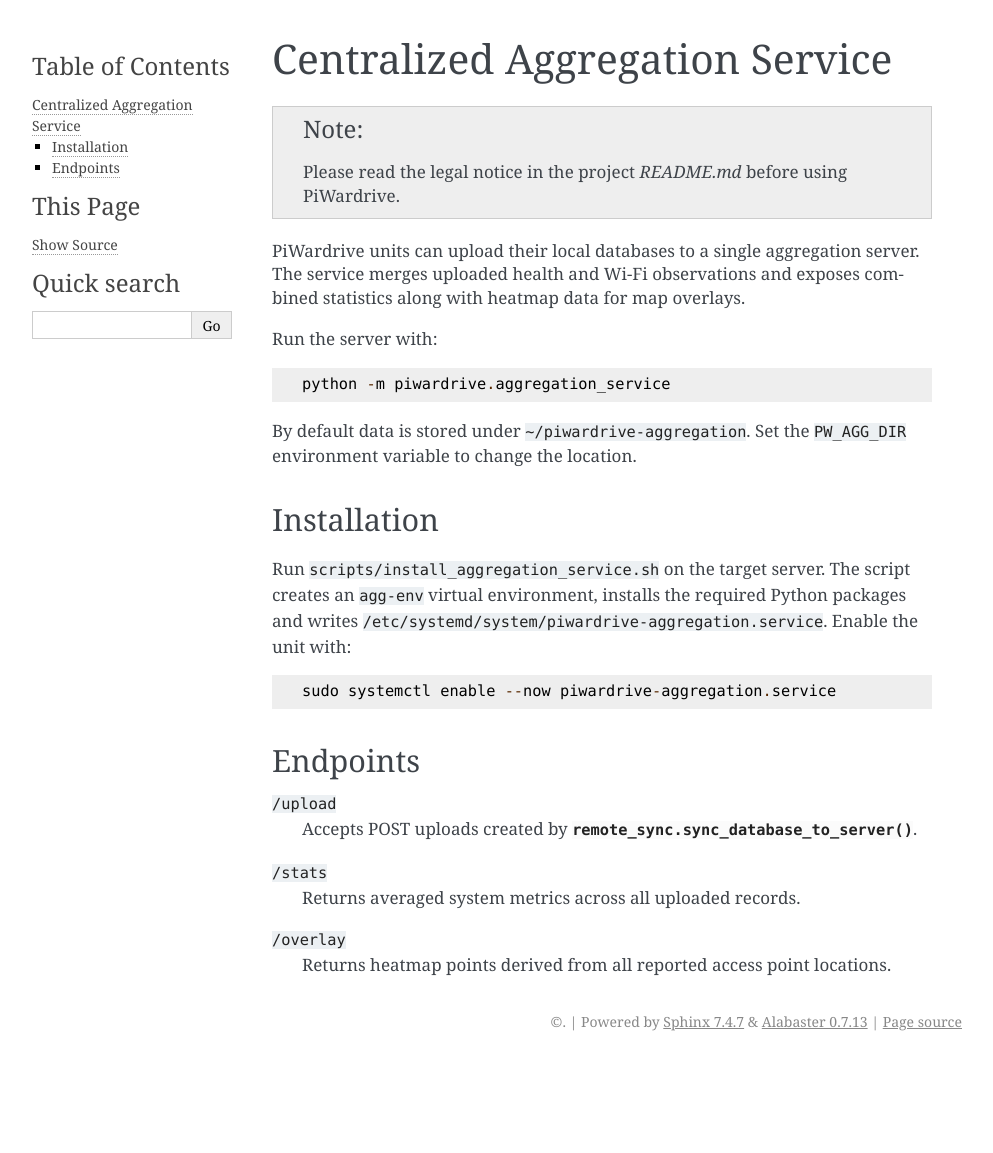
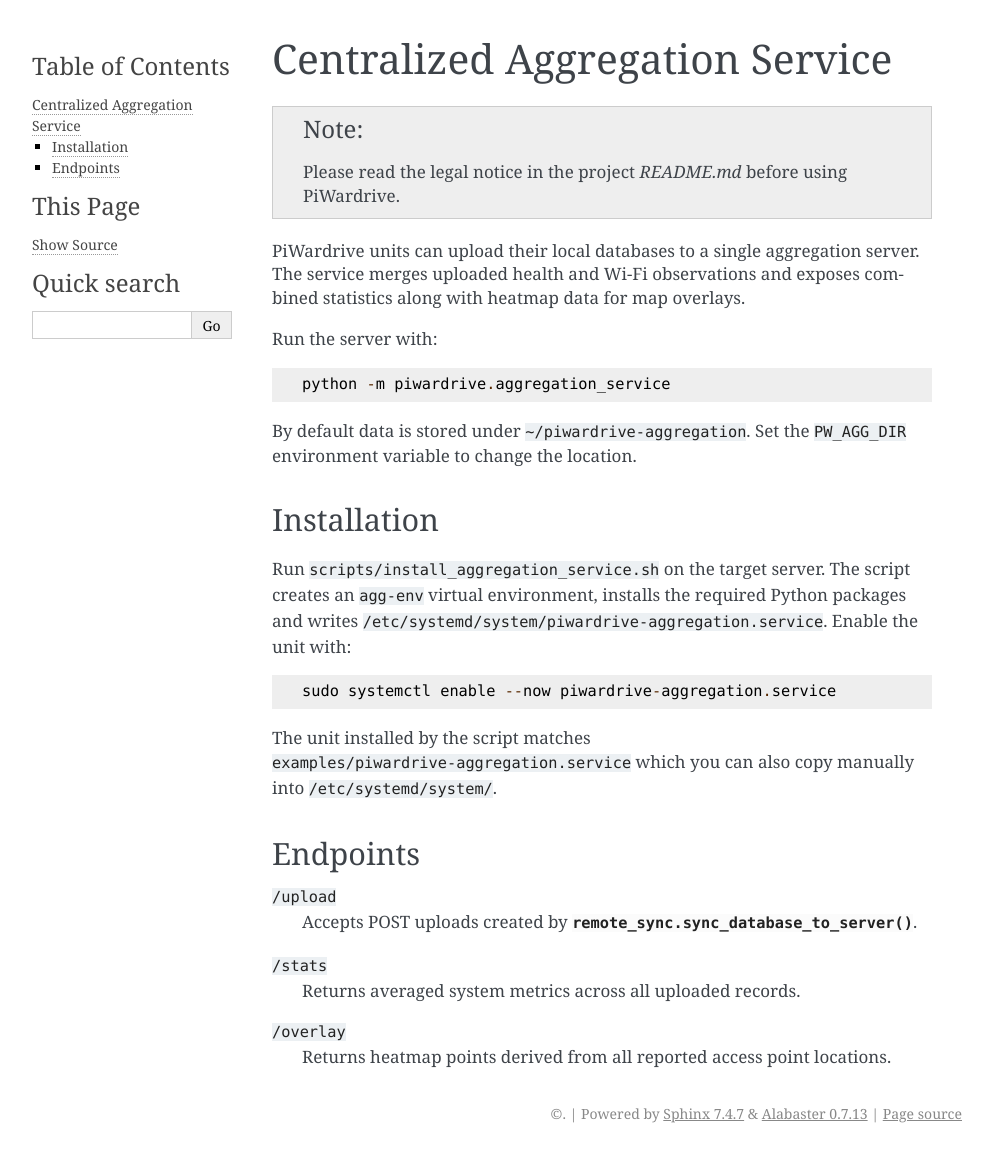
Before and after one commit to Trashytalk/piwardrive, a Sphinx documentation site: the page built from docs/aggregation_service.rst, in a window 1280 px wide. Shown: the whole page, without its empty margins (148-1141 px from the left). Built offline with Sphinx 7.4.7, drawn with Linux system fonts in a browser that asks for light colours; before the commit the page ends 1061 px from its top, so only the background shows below that.

Commit message:
Add aggregation service unit file

```diff
--- a/docs/aggregation_service.rst
+++ b/docs/aggregation_service.rst
@@ -25,6 +25,9 @@ Enable the unit with::
 
     sudo systemctl enable --now piwardrive-aggregation.service
 
+The unit installed by the script matches ``examples/piwardrive-aggregation.service``
+which you can also copy manually into ``/etc/systemd/system/``.
+
 Endpoints
 ---------
 
```
Also changed, not shown: 1 other file.
